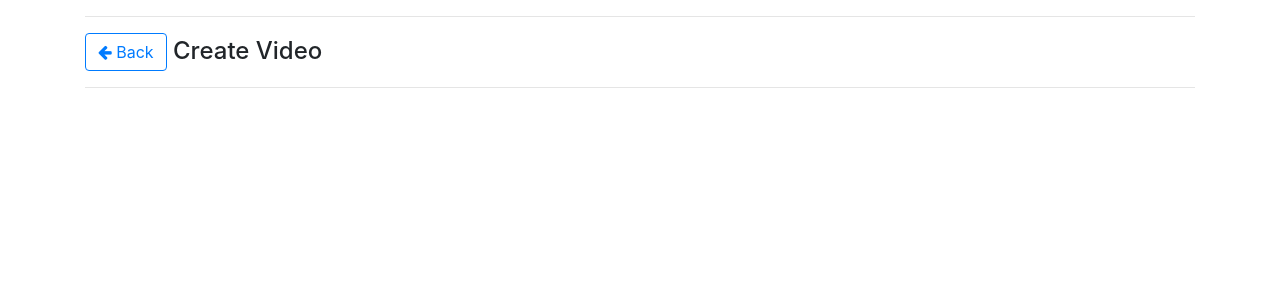
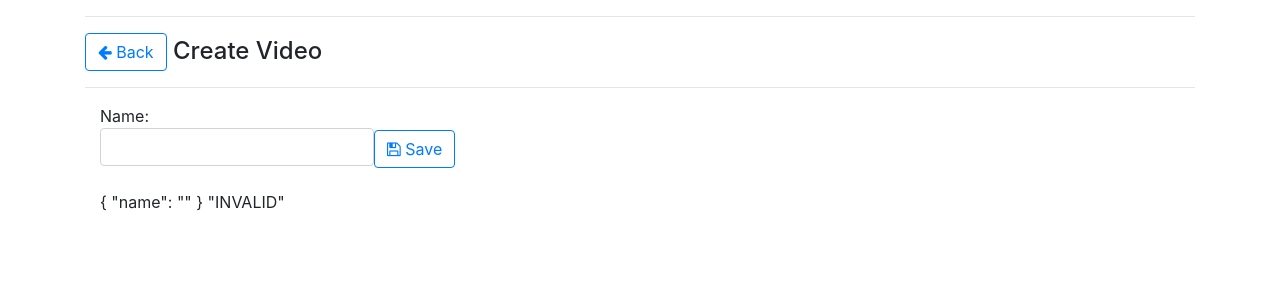
Before and after one commit to Gudlauggu/Dyrafjallshnjukur-App, an Angular app: page /videos/create in a window 1280 px wide. Shown: the top 300 px of the page. Built offline with nearby package versions, Linux system fonts and the light colour scheme.

Commit message:
Saving on its way!

```diff
--- a/src/app/app.module.ts
+++ b/src/app/app.module.ts
@@ -1,7 +1,7 @@
 import { BrowserModule } from '@angular/platform-browser';
 import { NgModule } from '@angular/core';
 import {NgbModule} from '@ng-bootstrap/ng-bootstrap';
-import { FormsModule } from '@angular/forms';
+import { ReactiveFormsModule } from '@angular/forms';
 
 import { AppComponent } from './app.component';
 import {VideoService} from './videos/shared/video.service';
@@ -41,7 +41,7 @@ const appRoutes: Routes = [
     HttpClientModule,
     RouterModule.forRoot(appRoutes),
     NgbModule.forRoot(),
-    FormsModule
+    ReactiveFormsModule
   ],
   providers: [VideoService],
   bootstrap: [AppComponent]
--- a/src/app/videos/video-create/video-create.component.html
+++ b/src/app/videos/video-create/video-create.component.html
@@ -11,6 +11,23 @@
          Create Video
       </h4>
       <hr>
+      <div class="col-md-12">
+        <form (ngSubmit)="save()" [formGroup]="videoGroup" novalidate>
+          <div class="form-group">
+            <label class="center-block">Name:
+              <input class="form-control" formControlName="name">
+            </label>
+            <button
+              type="submit"
+              class="btn btn-outline-primary">
+              <i class="fa fa-floppy-o" aria-hidden="true"></i> Save
+            </button>
+
+          </div>
+        </form>
+        {{videoGroup.value | json}}
+        {{videoGroup.status | json}}
+      </div>
     </div>
   </div>
 </div>
--- a/src/app/videos/video-create/video-create.component.ts
+++ b/src/app/videos/video-create/video-create.component.ts
@@ -1,5 +1,6 @@
 import { Component, OnInit } from '@angular/core';
 import {Router} from '@angular/router';
+import {FormBuilder, FormControl, FormGroup, Validators} from '@angular/forms';
 
 @Component({
   selector: 'app-video-create',
@@ -8,7 +9,14 @@ import {Router} from '@angular/router';
 })
 export class VideoCreateComponent implements OnInit {
 
-  constructor(private router: Router) { }
+  videoGroup: FormGroup;
+  constructor(private router: Router,
+              private fb: FormBuilder) {
+    this.videoGroup = this.fb.group({
+      name: ['', [Validators.required, Validators.minLength(3)]],
+      // year: ['', [Validators.required, Validators.maxLength(4), Validators.minLength(4)]]
+    });
+  }
 
   ngOnInit() {
   }
@@ -17,4 +25,8 @@ export class VideoCreateComponent implements OnInit {
     this.router.navigateByUrl('/videos');
   }
 
+  save() {
+    console.log('Saving Video');
+  }
+
 }
--- a/src/app/videos/video-detail/video-detail.component.html
+++ b/src/app/videos/video-detail/video-detail.component.html
@@ -3,9 +3,7 @@
     <div class="col-md-12">
       <hr>
       <button
-        class="btn btn-outline-primary"
-        routerLink="/videos"
-        routerLinkActive="active">
+        class="btn btn-outline-primary" (click)="back()">
         <i class="fa fa-arrow-left" aria-hidden="true"></i> Back
       </button>
       <hr>
--- a/src/app/videos/video-detail/video-detail.component.ts
+++ b/src/app/videos/video-detail/video-detail.component.ts
@@ -36,4 +36,7 @@ export class VideoDetailComponent implements OnInit {
       .subscribe(video => this.router
         .navigateByUrl('videos'));
   }
+  back() {
+    this.router.navigateByUrl('/videos');
+  }
 }
```
